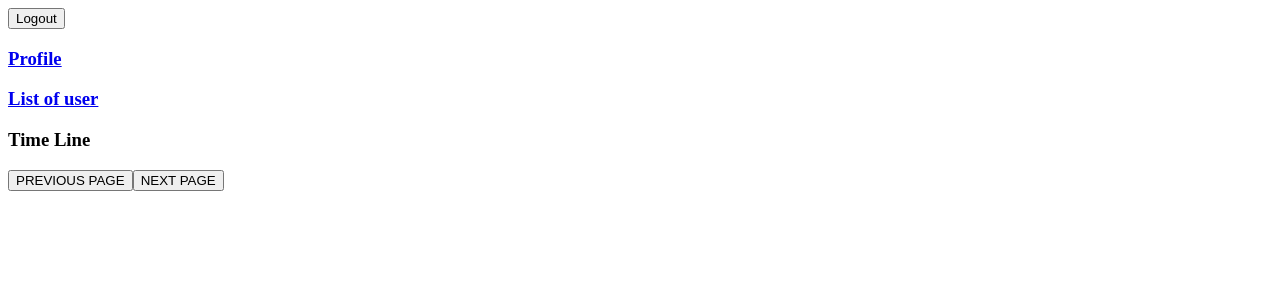
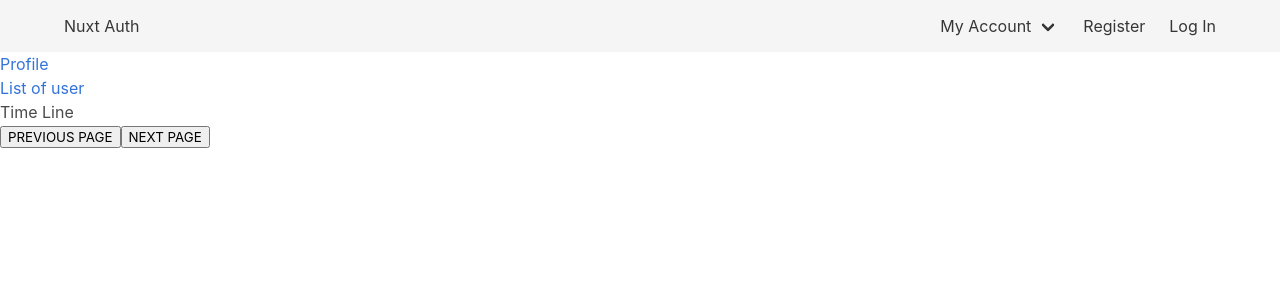
Before and after one commit to starain31/murmur, a Nuxt app in the folder client/: page / in a window 1280 px wide. Shown: the top 300 px of the page. Built offline with nearby package versions, Linux system fonts and the light colour scheme.

Commit message:
Add navbar.

```diff
--- /dev/null
+++ b/client/components/navbar.vue
@@ -0,0 +1,42 @@
+<template>
+  <nav class="navbar is-light">
+    <div class="container">
+      <div class="navbar-brand">
+        <nuxt-link class="navbar-item" to="/">Nuxt Auth</nuxt-link>
+        <button class="button navbar-burger">
+          <span></span>
+          <span></span>
+          <span></span>
+        </button>
+      </div>
+      <div class="navbar-menu">
+        <div class="navbar-end">
+          <div class="navbar-item has-dropdown is-hoverable">
+            <a class="navbar-link">
+              My Account
+            </a>
+            <div class="navbar-dropdown">
+              <nuxt-link class="navbar-item" to="/profile">My Profile</nuxt-link>
+              <hr class="navbar-divider"/>
+              <a class="navbar-item">Logout</a>
+            </div>
+          </div>
+          <template>
+            <nuxt-link class="navbar-item" to="/register">Register</nuxt-link>
+            <nuxt-link class="navbar-item" to="/login">Log In</nuxt-link>
+          </template>
+        </div>
+      </div>
+    </div>
+  </nav>
+</template>
+
+<script>
+export default {
+  name: "navbar"
+}
+</script>
+
+<style scoped>
+
+</style>
--- a/client/layouts/default.vue
+++ b/client/layouts/default.vue
@@ -1,8 +1,8 @@
 <template>
   <div>
     <header>
-      <button v-on:click="userLogout()">Logout</button>
     </header>
+    <navbar/>
     <nuxt/>
     <footer></footer>
   </div>
--- a/client/nuxt.config.js
+++ b/client/nuxt.config.js
@@ -5,13 +5,19 @@ export default {
   // Global page headers (https://go.nuxtjs.dev/config-head)
   head: {
     titleTemplate: '%s - goandup-test-for-venturas',
-    title: 'goandup-test-for-venturas',
+    title: 'murmur',
     meta: [
       {charset: 'utf-8'},
       {name: 'viewport', content: 'width=device-width, initial-scale=1'},
       {hid: 'description', name: 'description', content: ''},
     ],
-    link: [{rel: 'icon', type: 'image/x-icon', href: '/favicon.ico'}],
+    link: [
+      {rel: 'icon', type: 'image/x-icon', href: '/favicon.ico'},
+      {
+        rel: 'stylesheet',
+        href: 'https://cdnjs.cloudflare.com/ajax/libs/bulma/0.7.1/css/bulma.min.css'
+      }
+    ],
   },
 
   // Global CSS (https://go.nuxtjs.dev/config-css)
```
Also changed, not shown: 2 other files (tests, documents, lock files or other folders).
